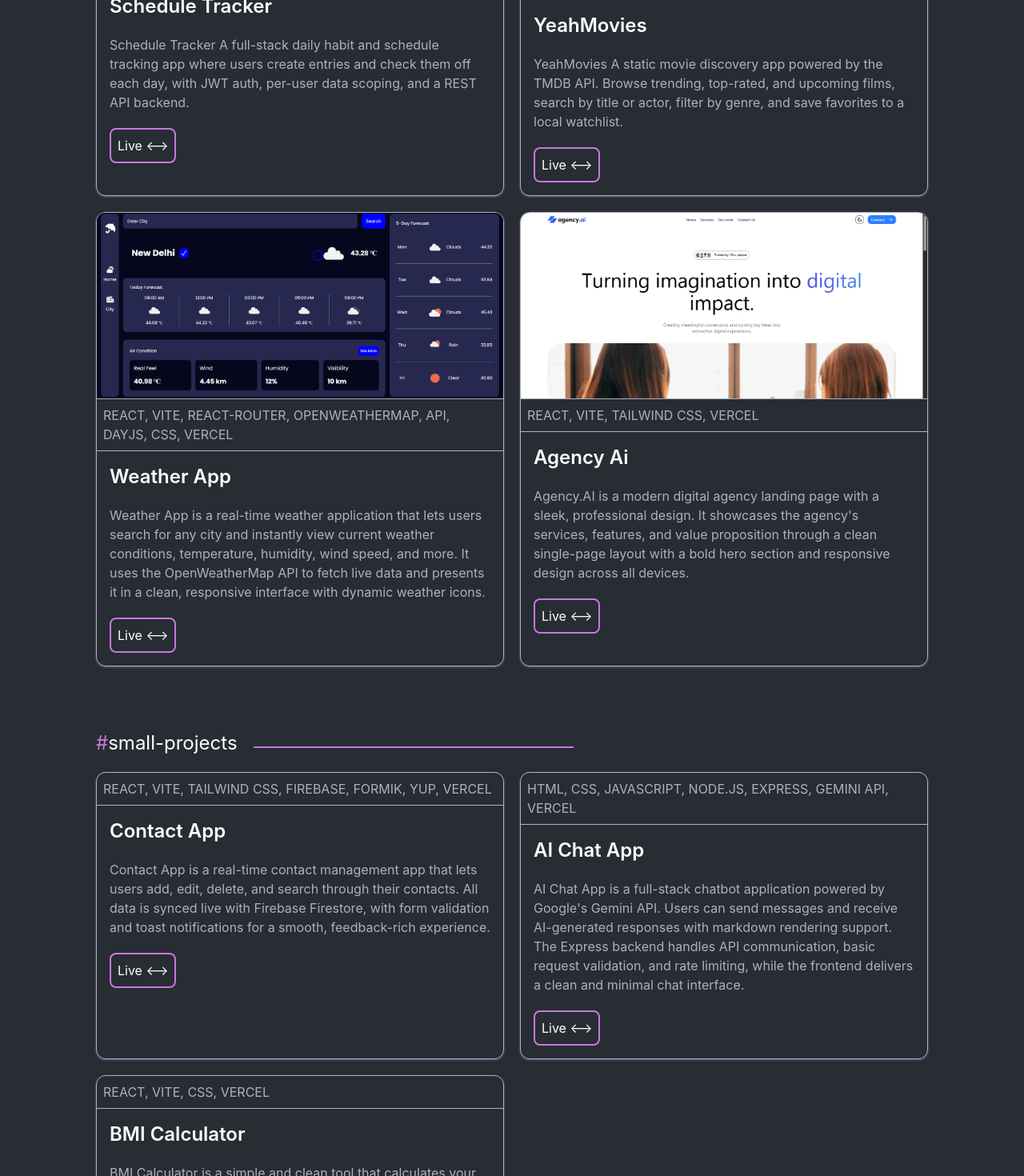
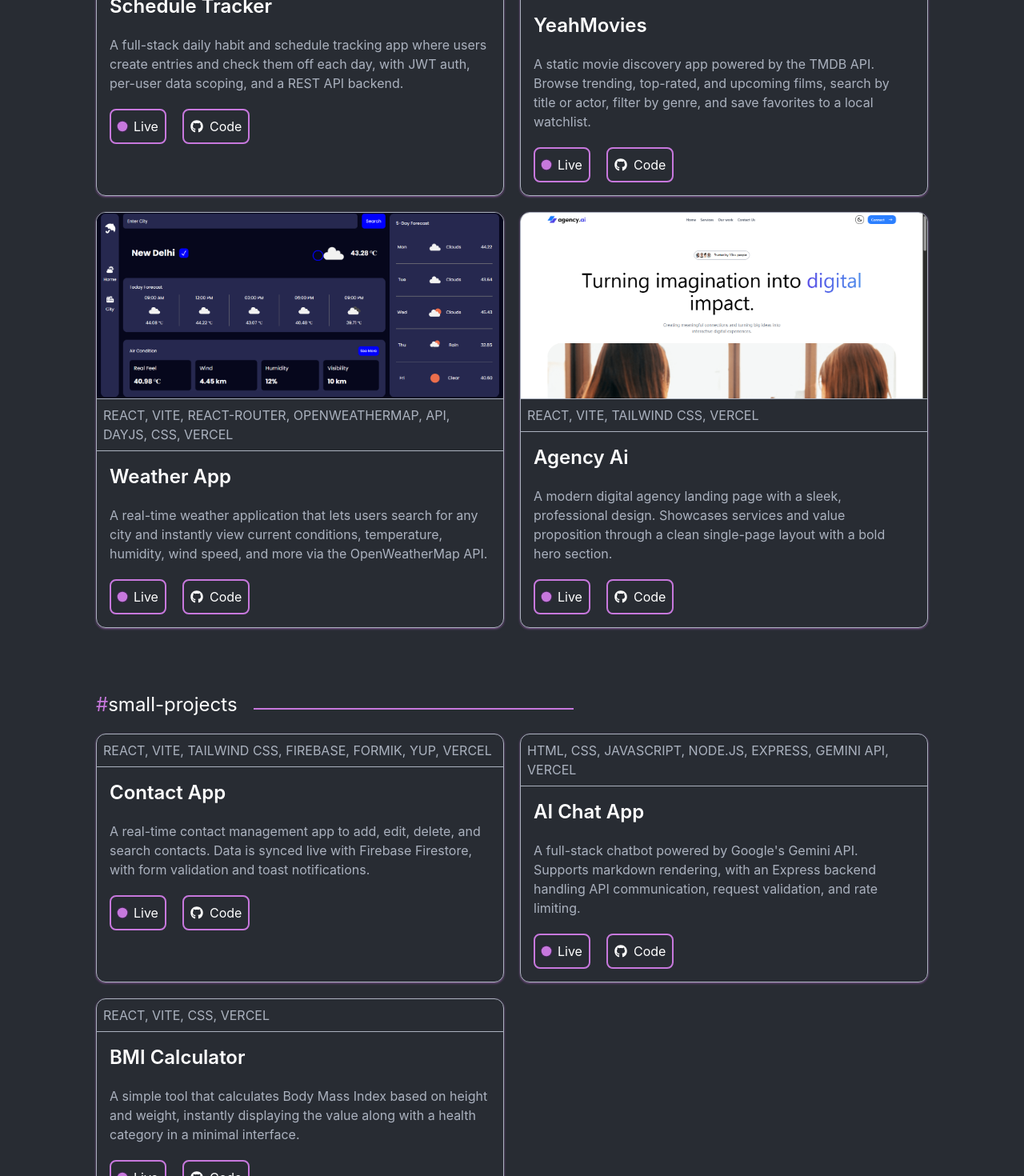
Before and after one commit to piyushNegiDev/Piyush-Portfolio, a React (Vite) app: page /projects in a window 1280 px wide. Shown: the part 1140-2610 px from the top of the page at 80% size. Built offline with nearby package versions, Linux system fonts and the light colour scheme.

Commit message:
Not found page added and fixed some bugs

```diff
--- a/src/App.jsx
+++ b/src/App.jsx
@@ -5,19 +5,20 @@ import { ToastContainer } from "react-toastify";
 import Footer from "./components/Footer";
 import ProjectPage from "./pages/ProjectPage";
 import AboutMePage from "./pages/AboutMePage";
+import NotFoundPage from "./pages/NotFoundPage";
 
 const App = () => {
   return (
-    <>
+    <div className="flex flex-col min-h-screen">
       <Navbar />
 
-      <div className="px-5 sm:px-10 lg:px-30 bg-bg text-white space-y-20 max-w-341.5 mx-auto ">
+      <div className="px-5 sm:px-10 lg:px-30 bg-bg text-white space-y-20 max-w-341.5 mx-auto flex-1">
         <AnimatedRoutes />
       </div>
 
       <Footer />
       <ToastContainer />
-    </>
+    </div>
   );
 };
 
@@ -27,6 +28,7 @@ const AnimatedRoutes = () => {
       <Route index element={<HomePage />} />
       <Route path="/projects" element={<ProjectPage />} />
       <Route path="/about-me" element={<AboutMePage />} />
+      <Route path="*" element={<NotFoundPage />} />
     </Routes>
   );
 };
--- /dev/null
+++ b/src/components/PulseAnimation.jsx
@@ -0,0 +1,25 @@
+import { motion } from "motion/react";
+
+const PulseAnimation = ({ className }) => {
+  return (
+    <motion.div
+      animate={{
+        scale: [1, 1.15, 1],
+        boxShadow: [
+          "0 0 0px rgba(198, 28, 255, 0.4)",
+          "0 0 8px rgba(200, 0, 255, 0.7)",
+          "0 0 0px rgba(153, 0, 255, 0.4)",
+        ],
+      }}
+      transition={{
+        duration: 1.2,
+        repeat: Infinity,
+        repeatType: "reverse",
+        repeatDelay: 0.5,
+      }}
+      className={`bg-primary ${className}`}
+    />
+  );
+};
+
+export default PulseAnimation;
--- a/src/components/home/Projects.jsx
+++ b/src/components/home/Projects.jsx
@@ -1,4 +1,4 @@
-// import YeahMovies from "../../assets/YeahMovies.png";
+import YeahMovies from "../../assets/YeahMovies.png";
 import SnapShot from "../../assets/SnapShot.png";
 import PennyFlow from "../../assets/PennyFlow.png";
 import ScheduleTracker from "../../assets/ScheduleTracker.png";
@@ -7,6 +7,8 @@ import { useNavigate } from "react-router-dom";
 import { motion } from "motion/react";
 import Tilt from "react-parallax-tilt";
 import { Fragment } from "react";
+import { FaGithub } from "react-icons/fa";
+import PulseAnimation from "../PulseAnimation";
 
 const container = {
   hidden: {
@@ -41,37 +43,41 @@ const Projects = () => {
         "REACT, VITE, REACT-ROUTER, FIREBASE, TAILWIND, FORMIK, YUP, VERCEL",
       name: "SnapShot",
       description:
-        "SnapShot A full-stack notes app with real-time sync, user authentication with email verification, protected routes, and a light/dark theme toggle.",
+        "A full-stack notes app with real-time sync, user authentication with email verification, protected routes, and a light/dark theme toggle.",
       link: "https://notes-app-react-liard.vercel.app/dashboard",
+      githubLink: "https://github.com/piyushNegiDev/Notes-App-React",
     },
     {
       img: PennyFlow,
       stack: "REACT, VITE, REACT-ROUTER, RECHARTS, TAILWIND, DAYJS, VERCEL",
       name: "PennyFlow",
       description:
-        "PennyFlow A personal finance tracker to log and categorize expenses, with an interactive dashboard and charts to visualize spending over time.",
+        "A personal finance tracker to log and categorize expenses, with an interactive dashboard and charts to visualize spending over time.",
       link: "https://expense-tracker-react-theta-six.vercel.app/",
+      githubLink: "https://github.com/piyushNegiDev/Expense-Tracker-React",
     },
     {
       img: ScheduleTracker,
       stack: "HTML, CSS, JAVASCRIPT, EXPRESS, MONGODB, JWT, VERCEL",
       name: "Schedule Tracker",
       description:
-        "Schedule Tracker A full-stack daily habit and schedule tracking app where users create entries and check them off each day, with JWT auth, per-user data scoping, and a REST API backend.",
+        "A full-stack daily habit and schedule tracking app where users create entries and check them off each day, with JWT auth, per-user data scoping, and a REST API backend.",
       link: "https://schedule-tracker-nu.vercel.app/",
+      githubLink: "https://github.com/piyushNegiDev/Schedule-Tracker",
     },
-    // {
-    //   img: YeahMovies,
-    //   stack: "HTML, CSS, JAVASCRIPT, TMDB-API, LOCALSTORAGE, GITHUB-PAGES",
-    //   name: "YeahMovies",
-    //   description:
-    //     "YeahMovies A static movie discovery app powered by the TMDB API. Browse trending, top-rated, and upcoming films, search by title or actor, filter by genre, and save favorites to a local watchlist.",
-    //   link: "https://piyushnegidev.github.io/YeahMovies/",
-    // },
+    {
+      img: YeahMovies,
+      stack: "HTML, CSS, JAVASCRIPT, TMDB-API, LOCALSTORAGE, GITHUB-PAGES",
+      name: "YeahMovies",
+      description:
+        "A static movie discovery app powered by the TMDB API. Browse trending, top-rated, and upcoming films, search by title or actor, filter by genre, and save favorites to a local watchlist.",
+      link: "https://piyushnegidev.github.io/YeahMovies/",
+      githubLink: "https://github.com/piyushNegiDev/YeahMovies",
+    },
   ];
 
   return (
-    <div id="projects" className="space-y-20 scroll-mt-35">
+    <div id="projects" className="space-y-5 scroll-mt-35">
       <div className="flex item-center gap-5">
         <p className="text-3xl flex items-center">
           <span className="text-primary">#</span>
@@ -80,18 +86,18 @@ const Projects = () => {
         <div className="grow mt-5">
           <div className="h-0.5 bg-primary w-full sm:w-50 md:w-100" />
         </div>
-        <button
-          className="cursor-pointer mt-2"
+        <AnimatedButton
+          className={`cursor-pointer transition-colors mt-2 border-2 px-2 py-1 rounded-lg border-primary hover:text-primary hover:border-white`}
           onClick={() => {
             navigate("/projects");
             window.scrollTo({ top: 0, behavior: "smooth" });
           }}
         >
-          View all {"---->"}
-        </button>
+          View all
+        </AnimatedButton>
       </div>
 
-      <motion.div className="grid grid-cols-[repeat(auto-fit,minmax(335px,1fr))] gap-5">
+      <motion.div className="grid md:grid-cols-[repeat(auto-fit,minmax(365px,1fr))] gap-5">
         {projectsData.map((data) => {
           return (
             <Fragment key={data.name}>
@@ -121,6 +127,7 @@ const Projects = () => {
                     <motion.p variants={item} className="text-gray">
                       {data.description}
                     </motion.p>
+                    <div className="flex gap-5">
                       <a target="_blank" rel="noreferrer" href={data.link}>
                         <AnimatedButton
                           variants={item}
@@ -128,9 +135,31 @@ const Projects = () => {
                             "cursor-pointer rounded-lg border-2 hover:text-primary hover:border-white transition-colors border-primary p-2"
                           }
                         >
-                        <span>Live {"<-->"}</span>
+                          <span className="flex gap-2 items-center">
+                            <PulseAnimation
+                              className={"rounded-full h-3 w-3"}
+                            />{" "}
+                            Live
+                          </span>
                         </AnimatedButton>
                       </a>
+                      <a
+                        target="_blank"
+                        rel="noreferrer"
+                        href={data.githubLink}
+                      >
+                        <AnimatedButton
+                          variants={item}
+                          className={
+                            "cursor-pointer rounded-lg border-2 hover:text-primary hover:border-white transition-colors border-primary p-2"
+                          }
+                        >
+                          <span className="flex gap-2 items-center">
+                            <FaGithub /> Code
+                          </span>
+                        </AnimatedButton>
+                      </a>
+                    </div>
                   </div>
                 </motion.div>
               </Tilt>
--- a/src/components/home/Skills.jsx
+++ b/src/components/home/Skills.jsx
@@ -58,7 +58,7 @@ const Skills = () => {
   ];
 
   return (
-    <div id="skills" className="space-y-20 scroll-mt-35">
+    <div id="skills" className="space-y-5 scroll-mt-35">
       <p className="text-3xl flex items-center">
         <span className="text-primary">#</span>
         <span>skills</span>
--- a/src/components/projects/CompletedProjects.jsx
+++ b/src/components/projects/CompletedProjects.jsx
@@ -6,6 +6,8 @@ import WeatherApp from "../../assets/WeatherApp.png";
 import AgencyAi from "../../assets/AgencyAi.png";
 import AnimatedButton from "../AnimatedButton";
 import { motion } from "motion/react";
+import { FaGithub } from "react-icons/fa";
+import PulseAnimation from "../pulseAnimation";
 
 const CompletedProjects = ({ container, item }) => {
   const completProjectsData = [
@@ -15,32 +17,36 @@ const CompletedProjects = ({ container, item }) => {
         "REACT, VITE, REACT-ROUTER, FIREBASE, TAILWIND, FORMIK, YUP, VERCEL",
       name: "SnapShot",
       description:
-        "SnapShot A full-stack notes app with real-time sync, user authentication with email verification, protected routes, and a light/dark theme toggle.",
+        "A full-stack notes app with real-time sync, user authentication with email verification, protected routes, and a light/dark theme toggle.",
       link: "https://notes-app-react-liard.vercel.app/dashboard",
+      githubLink: "https://github.com/piyushNegiDev/Notes-App-React",
     },
     {
       img: PennyFlow,
       stack: "REACT, VITE, REACT-ROUTER, RECHARTS, TAILWIND, DAYJS, VERCEL",
       name: "PennyFlow",
       description:
-        "PennyFlow A personal finance tracker to log and categorize expenses, with an interactive dashboard and charts to visualize spending over time.",
+        "A personal finance tracker to log and categorize expenses, with an interactive dashboard and charts to visualize spending over time.",
       link: "https://expense-tracker-react-theta-six.vercel.app/",
+      githubLink: "https://github.com/piyushNegiDev/Expense-Tracker-React",
     },
     {
       img: ScheduleTracker,
       stack: "HTML, CSS, JAVASCRIPT, EXPRESS, MONGODB, JWT, VERCEL",
       name: "Schedule Tracker",
       description:
-        "Schedule Tracker A full-stack daily habit and schedule tracking app where users create entries and check them off each day, with JWT auth, per-user data scoping, and a REST API backend.",
+        "A full-stack daily habit and schedule tracking app where users create entries and check them off each day, with JWT auth, per-user data scoping, and a REST API backend.",
       link: "https://schedule-tracker-nu.vercel.app/",
+      githubLink: "https://github.com/piyushNegiDev/Schedule-Tracker",
     },
     {
       img: YeahMovies,
       stack: "HTML, CSS, JAVASCRIPT, TMDB-API, LOCALSTORAGE, GITHUB-PAGES",
       name: "YeahMovies",
       description:
-        "YeahMovies A static movie discovery app powered by the TMDB API. Browse trending, top-rated, and upcoming films, search by title or actor, filter by genre, and save favorites to a local watchlist.",
+        "A static movie discovery app powered by the TMDB API. Browse trending, top-rated, and upcoming films, search by title or actor, filter by genre, and save favorites to a local watchlist.",
       link: "https://piyushnegidev.github.io/YeahMovies/",
+      githubLink: "https://github.com/piyushNegiDev/YeahMovies",
     },
     {
       img: WeatherApp,
@@ -48,16 +54,18 @@ const CompletedProjects = ({ container, item }) => {
         "REACT, VITE, REACT-ROUTER, OPENWEATHERMAP, API, DAYJS, CSS, VERCEL",
       name: "Weather App",
       description:
-        "Weather App is a real-time weather application that lets users search for any city and instantly view current weather conditions, temperature, humidity, wind speed, and more. It uses the OpenWeatherMap API to fetch live data and presents it in a clean, responsive interface with dynamic weather icons.",
+        "A real-time weather application that lets users search for any city and instantly view current conditions, temperature, humidity, wind speed, and more via the OpenWeatherMap API.",
       link: "https://weather-app-react-ten-dusky.vercel.app/",
+      githubLink: "https://github.com/piyushNegiDev/Weather-App-React",
     },
     {
       img: AgencyAi,
       stack: "REACT, VITE, TAILWIND CSS, VERCEL",
       name: "Agency Ai",
       description:
-        "Agency.AI is a modern digital agency landing page with a sleek, professional design. It showcases the agency's services, features, and value proposition through a clean single-page layout with a bold hero section and responsive design across all devices.",
+        "A modern digital agency landing page with a sleek, professional design. Showcases services and value proposition through a clean single-page layout with a bold hero section.",
       link: "https://agency-ai-nine-inky.vercel.app/",
+      githubLink: "https://github.com/piyushNegiDev/Agency-Ai",
     },
   ];
 
@@ -99,6 +107,7 @@ const CompletedProjects = ({ container, item }) => {
                 <motion.p variants={item} className="text-gray">
                   {data.description}
                 </motion.p>
+                <div className="flex gap-5">
                   <a target="_blank" rel="noreferrer" href={data.link}>
                     <AnimatedButton
                       variants={item}
@@ -106,9 +115,25 @@ const CompletedProjects = ({ container, item }) => {
                         "cursor-pointer rounded-lg border-2 hover:text-primary hover:border-white transition-colors border-primary p-2"
                       }
                     >
-                    <span>Live {"<-->"}</span>
+                      <span className="flex gap-2 items-center">
+                        <PulseAnimation className={"rounded-full h-3 w-3"} />{" "}
+                        Live
+                      </span>
                     </AnimatedButton>
                   </a>
+                  <a target="_blank" rel="noreferrer" href={data.githubLink}>
+                    <AnimatedButton
+                      variants={item}
+                      className={
+                        "cursor-pointer rounded-lg border-2 hover:text-primary hover:border-white transition-colors border-primary p-2"
+                      }
+                    >
+                      <span className="flex gap-2 items-center">
+                        <FaGithub /> Code
+                      </span>
+                    </AnimatedButton>
+                  </a>
+                </div>
               </div>
             </motion.div>
           );
--- a/src/components/projects/GameProjects.jsx
+++ b/src/components/projects/GameProjects.jsx
@@ -1,21 +1,25 @@
 import AnimatedButton from "../AnimatedButton";
 import { motion } from "motion/react";
+import PulseAnimation from "../pulseAnimation";
+import { FaGithub } from "react-icons/fa";
 
 const GameProjects = ({ container, item }) => {
   const gameProjectsData = [
     {
       stack: "HTML, CSS, JAVASCRIPT, VERCEL",
       description:
-        "2048 is a browser-based implementation of the classic number puzzle game. Slide tiles using arrow keys to merge matching numbers and reach the 2048 tile. Features score tracking, random tile generation, and game-over detection — all built with vanilla web technologies, no frameworks.",
+        "A browser-based implementation of the classic number puzzle. Slide tiles to merge matching numbers and reach 2048, with score tracking and game-over detection, no frameworks.",
       name: "2048 Game",
       link: "https://2048-game-zeta-gold.vercel.app/",
+      githubLink: "https://github.com/piyushNegiDev/2048-game",
     },
     {
       stack: "HTML, CSS, JAVASCRIPT, VERCEL",
       description:
-        "Advance Memory Game is a feature-rich card matching game playable across three difficulty levels — Easy (4*4), Medium (6*6), and Hard (8*8). It includes a card preview timer, hint system, pause/resume, live move and time tracking, best score saved in localStorage, and sound effects — all built with zero dependencies.",
+        "A feature-rich card matching game across three difficulty levels, Easy (4*4), Medium (6*6), and Hard (8*8) with a preview timer, hint system, pause/resume, and best score tracking.",
       name: "Memory Game",
       link: "https://advance-memory-game.vercel.app/",
+      githubLink: "https://github.com/piyushNegiDev/Advance-Memory-Game",
     },
   ];
 
@@ -57,6 +61,7 @@ const GameProjects = ({ container, item }) => {
                 <motion.p variants={item} className="text-gray">
                   {data.description}
                 </motion.p>
+                <div className="flex gap-5">
                   <a target="_blank" rel="noreferrer" href={data.link}>
                     <AnimatedButton
                       variants={item}
@@ -64,9 +69,25 @@ const GameProjects = ({ container, item }) => {
                         "cursor-pointer rounded-lg border-2 hover:text-primary hover:border-white transition-colors border-primary p-2"
                       }
                     >
-                    <span>Live {"<-->"}</span>
+                      <span className="flex gap-2 items-center">
+                        <PulseAnimation className={"rounded-full h-3 w-3"} />{" "}
+                        Live
+                      </span>
                     </AnimatedButton>
                   </a>
+                  <a target="_blank" rel="noreferrer" href={data.githubLink}>
+                    <AnimatedButton
+                      variants={item}
+                      className={
+                        "cursor-pointer rounded-lg border-2 hover:text-primary hover:border-white transition-colors border-primary p-2"
+                      }
+                    >
+                      <span className="flex gap-2 items-center">
+                        <FaGithub /> Code
+                      </span>
+                    </AnimatedButton>
+                  </a>
+                </div>
               </div>
             </motion.div>
           );
--- a/src/components/projects/ShortProjects.jsx
+++ b/src/components/projects/ShortProjects.jsx
@@ -1,28 +1,33 @@
 import AnimatedButton from "../AnimatedButton";
 import { motion } from "motion/react";
+import PulseAnimation from "../pulseAnimation";
+import { FaGithub } from "react-icons/fa";
 
 const ShortProjects = ({ container, item }) => {
   const shortProjectsData = [
     {
       stack: "REACT, VITE, TAILWIND CSS, FIREBASE, FORMIK, YUP, VERCEL",
       description:
-        "Contact App is a real-time contact management app that lets users add, edit, delete, and search through their contacts. All data is synced live with Firebase Firestore, with form validation and toast notifications for a smooth, feedback-rich experience.",
+        "A real-time contact management app to add, edit, delete, and search contacts. Data is synced live with Firebase Firestore, with form validation and toast notifications.",
       name: "Contact App",
       link: "https://contact-app-react-coral.vercel.app/",
+      githubLink: "https://github.com/piyushNegiDev/ContactApp-React",
     },
     {
       stack: "HTML, CSS, JAVASCRIPT, NODE.JS, EXPRESS, GEMINI API, VERCEL",
       description:
-        "AI Chat App is a full-stack chatbot application powered by Google's Gemini API. Users can send messages and receive AI-generated responses with markdown rendering support. The Express backend handles API communication, basic request validation, and rate limiting, while the frontend delivers a clean and minimal chat interface.",
+        "A full-stack chatbot powered by Google's Gemini API. Supports markdown rendering, with an Express backend handling API communication, request validation, and rate limiting.",
       name: "AI Chat App",
       link: "https://ai-chat-app-delta-black.vercel.app/",
+      githubLink: "https://github.com/piyushNegiDev/AI-Chat-App",
     },
     {
       stack: "REACT, VITE, CSS, VERCEL",
       description:
-        "BMI Calculator is a simple and clean tool that calculates your Body Mass Index based on your height and weight. It instantly displays your BMI value along with your health category — Underweight, Normal, Overweight, or Obese — in a minimal, easy-to-use interface.",
+        "A simple tool that calculates Body Mass Index based on height and weight, instantly displaying the value along with a health category in a minimal interface.",
       name: "BMI Calculator",
       link: "https://bmi-calculator-psi-tan.vercel.app/",
+      githubLink: "https://github.com/piyushNegiDev/BMI-Calculator",
     },
   ];
 
@@ -64,6 +69,7 @@ const ShortProjects = ({ container, item }) => {
                 <motion.p variants={item} className="text-gray">
                   {data.description}
                 </motion.p>
+                <div className="flex gap-5">
                   <a target="_blank" rel="noreferrer" href={data.link}>
                     <AnimatedButton
                       variants={item}
@@ -71,9 +77,25 @@ const ShortProjects = ({ container, item }) => {
                         "cursor-pointer rounded-lg border-2 hover:text-primary hover:border-white transition-colors border-primary p-2"
                       }
                     >
-                    <span>Live {"<-->"}</span>
+                      <span className="flex gap-2 items-center">
+                        <PulseAnimation className={"rounded-full h-3 w-3"} />{" "}
+                        Live
+                      </span>
                     </AnimatedButton>
                   </a>
+                  <a target="_blank" rel="noreferrer" href={data.githubLink}>
+                    <AnimatedButton
+                      variants={item}
+                      className={
+                        "cursor-pointer rounded-lg border-2 hover:text-primary hover:border-white transition-colors border-primary p-2"
+                      }
+                    >
+                      <span className="flex gap-2 items-center">
+                        <FaGithub /> Code
+                      </span>
+                    </AnimatedButton>
+                  </a>
+                </div>
               </div>
             </motion.div>
           );
--- /dev/null
+++ b/src/pages/NotFoundPage.jsx
@@ -0,0 +1,9 @@
+const NotFoundPage = () => {
+  return (
+    <div id="" className="flex-1">
+      <p className="text-center text-4xl">Page not found</p>
+    </div>
+  );
+};
+
+export default NotFoundPage;
--- a/src/pages/ProjectPage.jsx
+++ b/src/pages/ProjectPage.jsx
@@ -51,7 +51,7 @@ const ProjectPage = () => {
         <p>View Source Code and more projects on GitHub</p>
         <a
           href="https://github.com/piyushNegiDev?tab=repositories"
-          target="_blank "
+          target="_blank"
           rel="noreferrer"
         >
           <FaGithub className="text-3xl" />
```
Also changed, not shown: src/components/home/AboutMe.jsx (+6 -6 lines), src/components/home/Hero.jsx (+2 -18 lines). Lines whose indentation alone changed are shown as unchanged.
